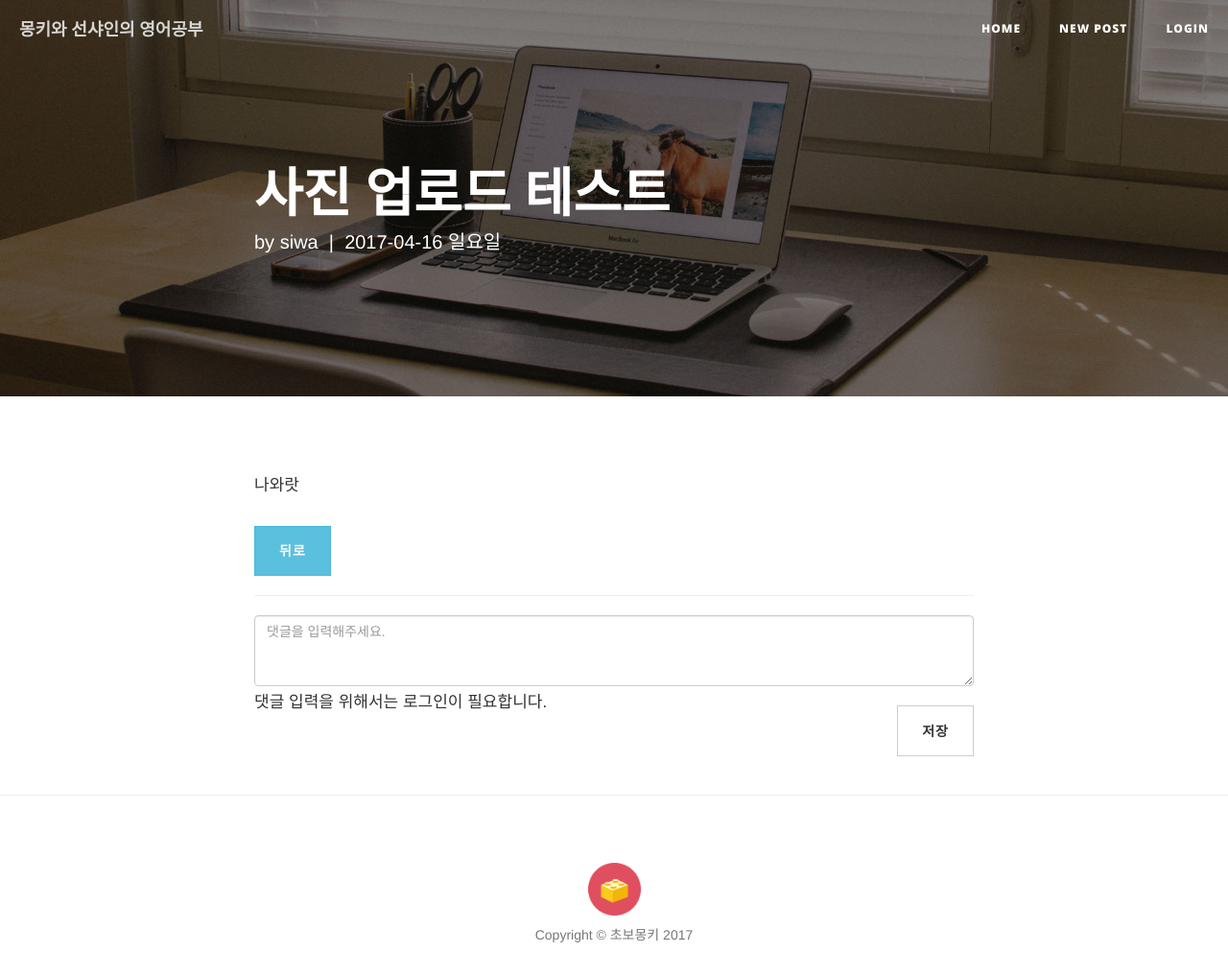
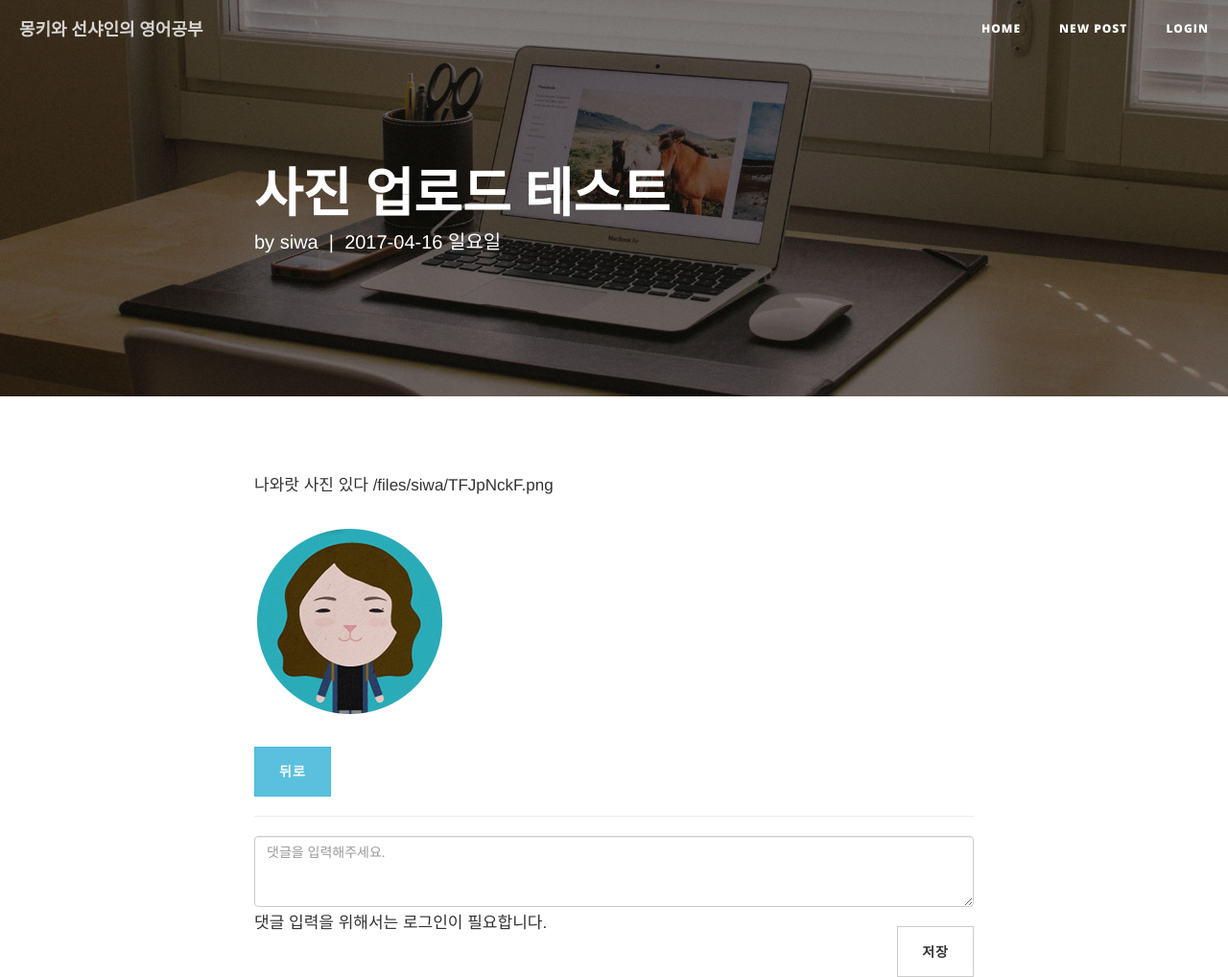
Before and after one commit to wayhome25/django_english_project, a Django app: page /post/72/ in a window 1280 px wide. Shown: the top 1018 px of the page at 96% size. Before the commit the page ends 982 px from the top, so only its background shows below. Run offline with Django 3.2, Linux system fonts and the light colour scheme; data comes from the database, SQL or seed files in the repository; both versions use the stored data as it was after the commit; some libraries are stand-ins or nearby versions.

Commit message:
사진 업로드를 위한 form 수정, views 수정

```diff
--- a/mysite/urls.py
+++ b/mysite/urls.py
@@ -1,6 +1,7 @@
 # mysite/urls.py
 from django.conf import settings
 from django.conf.urls import url,include
+from django.conf.urls.static import static
 from django.contrib import admin
 from study import views as study_views
 
@@ -17,3 +18,5 @@ if settings.DEBUG: # setting.py의 DEBUG = True인 경우
     urlpatterns += [
         url(r'^__debug__/', include(debug_toolbar.urls)),
     ]
+
+urlpatterns += static(settings.MEDIA_URL, document_root = settings.MEDIA_ROOT)
--- a/study/forms.py
+++ b/study/forms.py
@@ -9,7 +9,7 @@ class PostForm(forms.ModelForm):
 
     class Meta:
         model = Post
-        fields = ('title','origin','video_url', 'video_url2', 'text')
+        fields = ('title','origin','video_url', 'video_url2', 'image', 'text')
         widgets = {
             'title' : forms.TextInput(attrs={'class': 'form-control'}),
             'origin' : forms.TextInput(attrs={'class': 'form-control','placeholder': '자료 출처를 입력해주세요.(not required)'}),
--- a/study/templates/bsr/post_detail.html
+++ b/study/templates/bsr/post_detail.html
@@ -6,9 +6,6 @@
   <a class="heading" href="/">
     <h1>{{post.title}}</h1>
   </a>
-    <!-- {% if post.origin %}
-    <h2 class="subheading"><a class="origin" href="{{post.origin}}">원본자료 출처</a></h2>
-    {% endif %} -->
     <span class="meta">by <a href="#">{{post.author}}</a>&nbsp;&nbsp;|&nbsp;&nbsp;{{ post.created_date | date:"Y-m-d D" }}</span>
 </div>
 {% endblock %}
@@ -29,6 +26,15 @@
   {% autoescape off %}
   {{post.text|linebreaksbr }}
   {% endautoescape %}
+  {% if post.image %}
+   사진 있다
+     {{post.image.url}}
+    {% if photo.image.width > 600 %}
+    <p><img src="{{ post.image.url }}" width='600'></p>
+    {% else %}
+    <p><img src="{{ post.image.url }}"></p>
+    {% endif %}
+  {% endif %}
   {% if post.origin %}
   <p><a class="origin" href="{{post.origin}}">원본자료 출처</a></p>
   {% endif %}
--- a/study/templates/bsr/post_edit.html
+++ b/study/templates/bsr/post_edit.html
@@ -11,7 +11,7 @@
 {% endblock heading %}
 
 {% block content %}
-<form method="POST" class="login-form">
+<form method="POST" class="login-form" enctype="multipart/form-data">
 {% csrf_token %}
 <input type="hidden" name="next" value="">
 {{ form.as_p }}
--- a/study/templates/bsr/post_new.html
+++ b/study/templates/bsr/post_new.html
@@ -11,7 +11,7 @@
 {% endblock heading %}
 
 {% block content %}
-<form method="POST" class="login-form">
+<form method="POST" class="login-form" enctype="multipart/form-data">
 {% csrf_token %}
 <input type="hidden" name="next" value="">
 {{ form.as_p }}
--- a/study/templates/registration/login.html
+++ b/study/templates/registration/login.html
@@ -11,7 +11,7 @@
 {% block content %}
 <form method="POST" class="login-form" action="{% url 'login' %}">
 {% csrf_token %}
-<input type="hidden" name="next" value="">
+<input type="hidden" name="next" value="{{next}}">
 <!-- {{ form.as_p }} -->
 <div class="form-group">
     <label for="{{ form.username.id_for_label }}">ID</label>
--- a/study/views.py
+++ b/study/views.py
@@ -59,7 +59,7 @@ def post_detail(request, pk):
 @login_required
 def post_new(request):
     if request.method == "POST":
-        form = PostForm(request.POST)
+        form = PostForm(request.POST, request.FILES)
         if form.is_valid():
             post = form.save(commit=False)
             post.author = request.user
@@ -107,7 +107,7 @@ def post_new(request):
 def post_edit(request, pk):
     post = get_object_or_404(Post, pk=pk)
     if request.method == 'POST':
-        form = PostForm(request.POST, instance=post)
+        form = PostForm(request.POST,request.FILES, instance=post)
         if form.is_valid():
             post = form.save(commit=False)
             post.author = request.user
```
Also changed, not shown: db.sqlite3, uploads/siwa/TFJpNckF.png (added), uploads/test1/LoJuSHLb.jpg (added).
